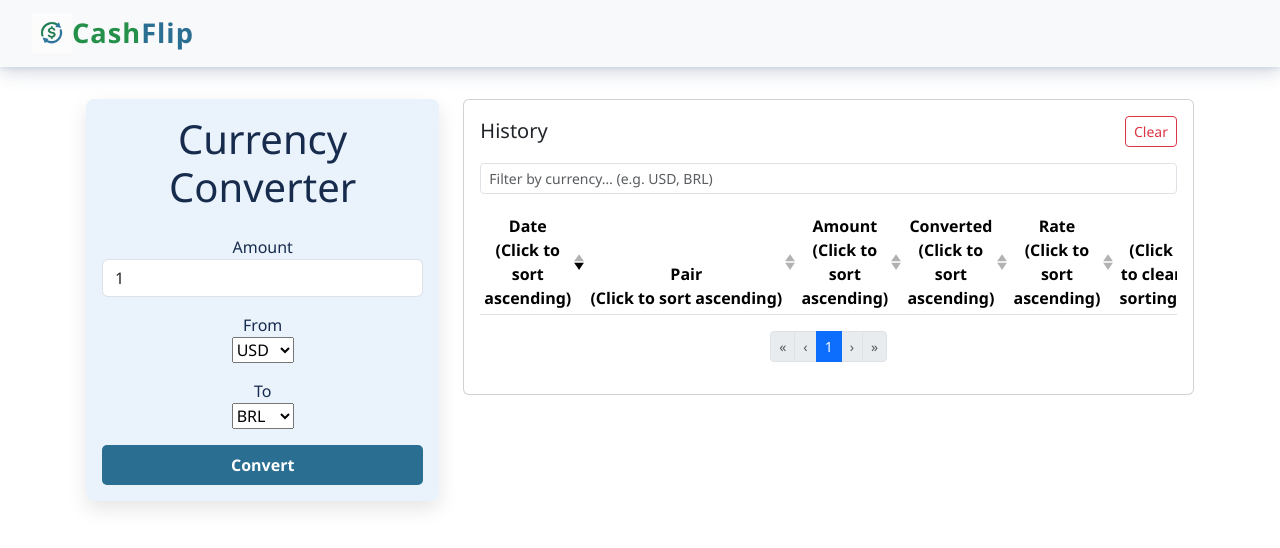
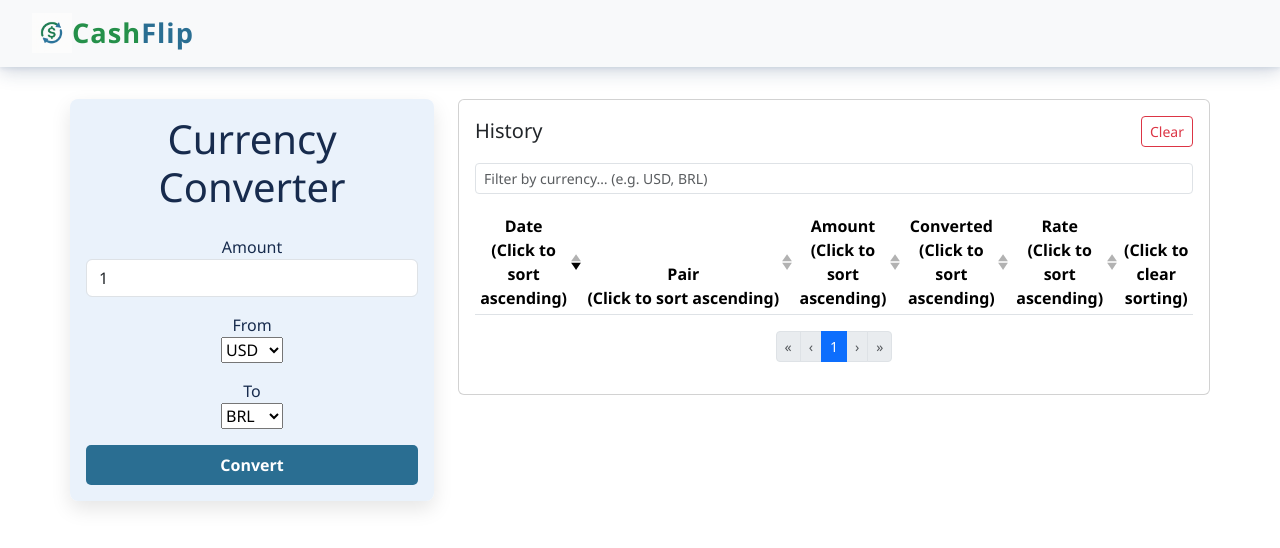
Before and after one commit to pedrogoncaloDev/cashFlip, a Vue app: page / in a window 1280 px wide. Shown: the top 548 px of the page. Built offline with nearby package versions, Linux system fonts and the light colour scheme; no server answers.

Commit message:
refactor: clean up comments and adjust padding in Home.vue

```diff
--- a/src/views/Home.vue
+++ b/src/views/Home.vue
@@ -19,7 +19,6 @@
                 </transition>
             </b-col>
 
-            <!-- Em telas grandes, mostra ao lado. Em pequenas, vai para baixo. -->
             <b-col cols="12" md="8">
                 <HistoryList class="mt-2 mt-md-0" :items="history" :perPage="5" @remove="removeHistory"
                     @clear="clearHistory" />
@@ -48,8 +47,8 @@ export default Vue.extend({
         };
     },
     created() {
-        // (Opcional) Restaura histórico do localStorage:
         const raw = localStorage.getItem('fx_history');
+
         if (raw) {
             try { this.history = JSON.parse(raw); } catch { /* ignore */ }
         }
@@ -109,7 +108,7 @@ export default Vue.extend({
 .home-page {
     text-align: center;
     color: $text;
-    padding: $spacing-lg $spacing-md;
+    padding: $spacing-lg 0;
     min-height: 100vh;
 
     .title {
```
